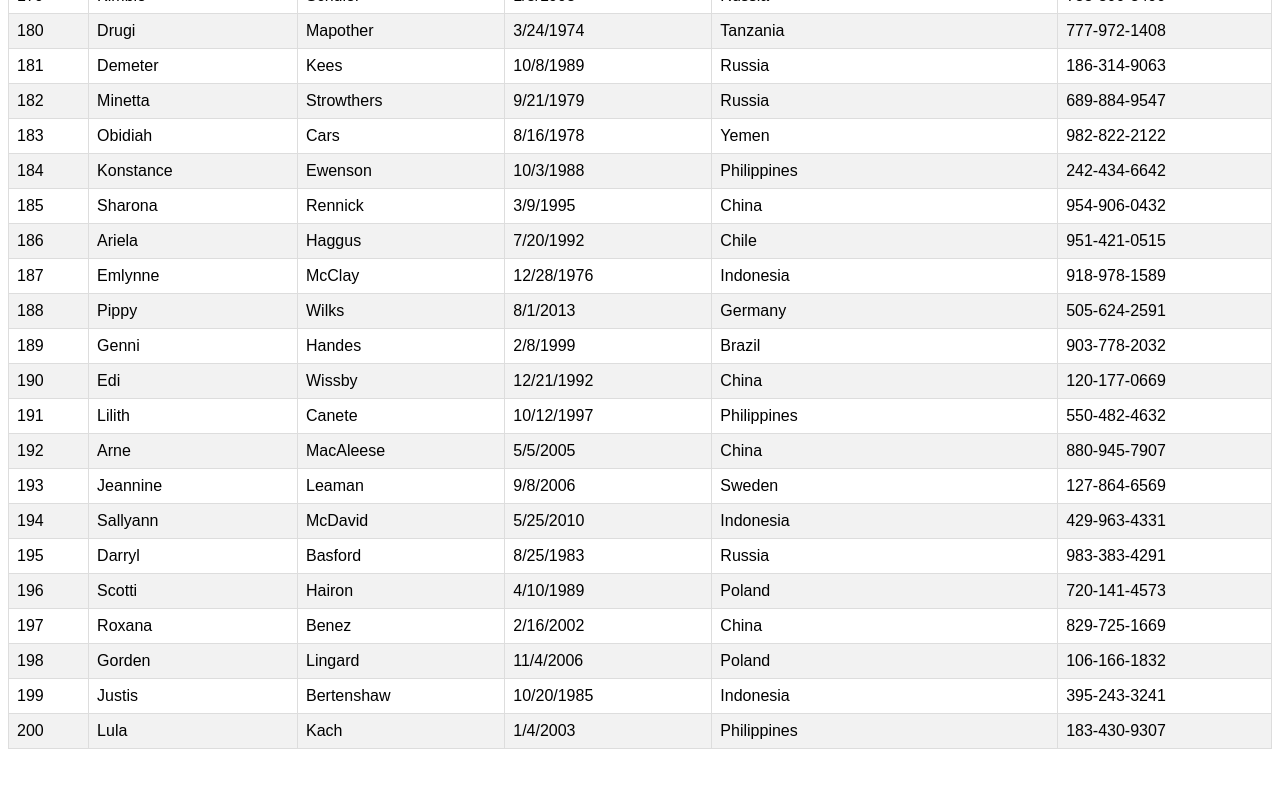
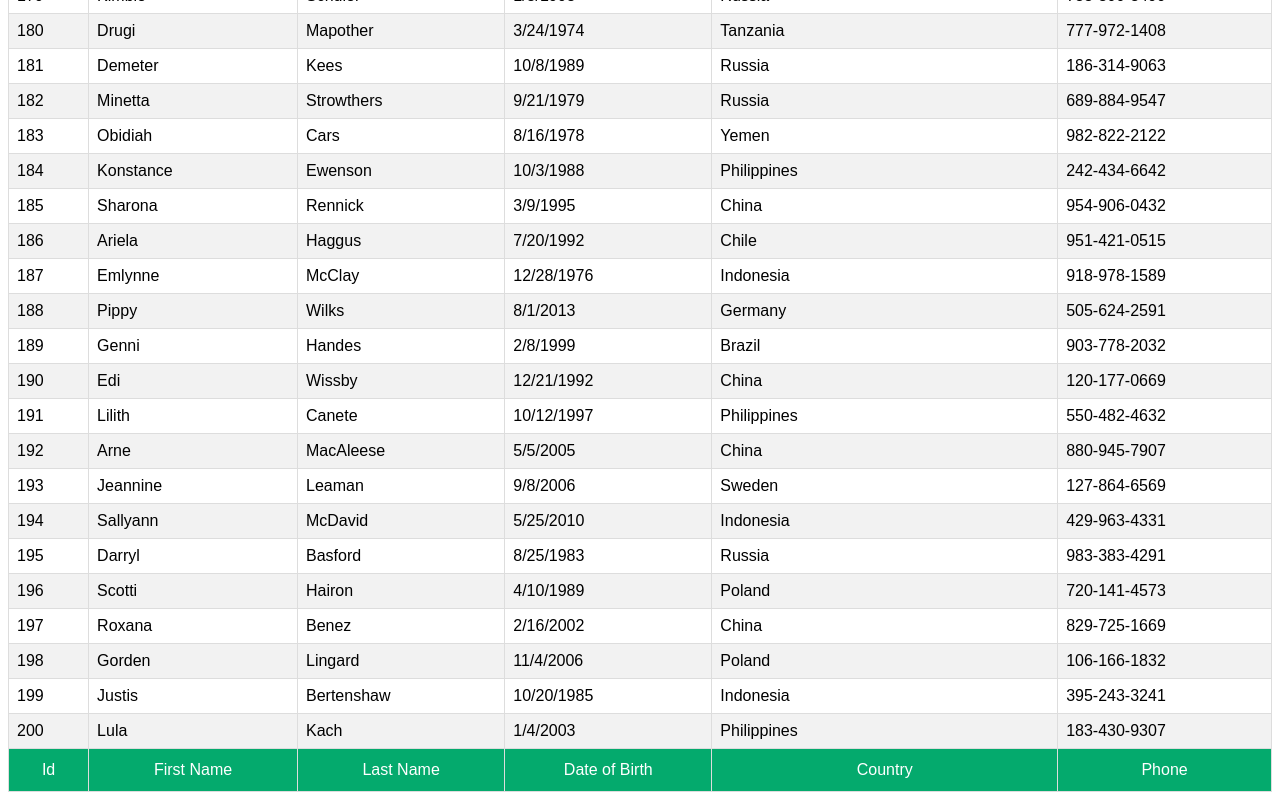
Before and after one commit to minde8888/react-table, a React (Create React App) app: page / in a window 1280 px wide. Shown: the part 6303-7103 px from the top of the page. Before the commit the page ends 7060 px from the top, so only its background shows below. Built offline with nearby package versions, Linux system fonts and the light colour scheme.

Commit message:
table footer

```diff
--- a/src/components/columns/index.ts
+++ b/src/components/columns/index.ts
@@ -1,4 +1,4 @@
-import {  Column } from 'react-table';
+import { Column } from "react-table";
 
 interface Row {
   id: number;
@@ -14,26 +14,32 @@ interface Row {
 export const COLUMNS: Column<Row>[] = [
   {
     Header: "Id",
+    Footer: "Id",
     accessor: "id",
   },
   {
     Header: "First Name",
+    Footer: "First Name",
     accessor: "first_name",
   },
   {
     Header: "Last Name",
+    Footer: "Last Name",
     accessor: "last_name",
   },
   {
     Header: "Date of Birth",
+    Footer: "Date of Birth",
     accessor: "date_of_birth",
   },
   {
     Header: "Country",
+    Footer: "Country",
     accessor: "country",
   },
   {
     Header: "Phone",
+    Footer: "Phone",
     accessor: "phone",
   },
 ];
--- a/src/templates/product-table/product-table.tsx
+++ b/src/templates/product-table/product-table.tsx
@@ -26,7 +26,7 @@ const BasicTable = () => {
     }
   );
 
-  const { getTableProps, getTableBodyProps, headerGroups, rows, prepareRow } = tableInstance;
+  const { getTableProps, getTableBodyProps, headerGroups, rows, prepareRow, footerGroups } = tableInstance;
 
   return (
     <table {...getTableProps()}>
@@ -67,6 +67,24 @@ const BasicTable = () => {
           );
         })}
       </tbody>
+      <tfoot>
+        {footerGroups.map((footerGroup) => {
+          const { key: footerGroupKey, ...footerGroupProps } = footerGroup.getFooterGroupProps();
+          return (
+            <tr key={footerGroupKey} {...footerGroupProps}>
+              {footerGroup.headers.map((column) => {
+                const { key: columnKey, ...footerProps } = column.getFooterProps();
+                return (
+                  <td key={columnKey} {...footerProps}>
+                    {column.render('Footer')}
+                  </td>
+                );
+              })}
+            </tr>
+          );
+        })}
+      </tfoot>
+
     </table>
   );
 
--- a/src/templates/product-table/table.css
+++ b/src/templates/product-table/table.css
@@ -13,7 +13,7 @@ table {
 
   table tr:hover {background-color: #ddd;}
 
-  table th {
+  table th, tfoot td {
     padding-top: 12px;
     padding-bottom: 12px;
     text-align: center;
```
Lines whose indentation alone changed are shown as unchanged.
